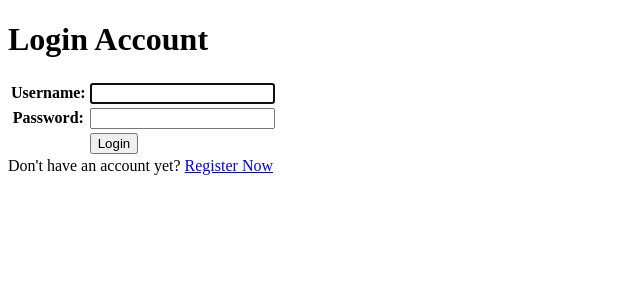
After one commit to ayshialafleur/football-shop, a Django app: page /login/ in a window 1280 px wide. The commit adds this page. Shown: the top 300 px of the page, without its empty margins (0-640 px from the left). Run offline with Django 5.2, Linux system fonts and the light colour scheme.

Commit message:
finished assignment 4

```diff
--- a/main/models.py
+++ b/main/models.py
@@ -1,7 +1,9 @@
 import uuid
 from django.db import models
+from django.contrib.auth.models import User
 
 class Product(models.Model):
+    user = models.ForeignKey(User, on_delete=models.CASCADE, null=True)
     CATEGORY_CHOICES = [
         ('jersey', 'Jersey'),
         ('boots', 'Football Boots'),
--- /dev/null
+++ b/main/templates/login.html
@@ -0,0 +1,32 @@
+{% extends 'base.html' %}
+
+{% block meta %}
+<title>Login</title>
+{% endblock meta %}
+
+{% block content %}
+<div class="login">
+  <h1>Login Account</h1>
+
+  <form method="POST" action="">
+    {% csrf_token %}
+    <table>
+      {{ form.as_table }}
+      <tr>
+        <td></td>
+        <td><input class="btn login_btn" type="submit" value="Login" /></td>
+      </tr>
+    </table>
+  </form>
+
+  {% if messages %}
+  <ul>
+    {% for message in messages %}
+    <li>{{ message }}</li>
+    {% endfor %}
+  </ul>
+  {% endif %} Don't have an account yet?
+  <a href="{% url 'main:register' %}">Register Now</a>
+</div>
+
+{% endblock content %}
--- a/main/templates/product_detail.html
+++ b/main/templates/product_detail.html
@@ -13,4 +13,10 @@
 
 <p>{{ product.description }}</p>
 
+{% if product.user %}
+    <p>Seller: {{ product.user.username }}</p>
+{% else %}
+    <p>Seller: Anonymous</p>
+{% endif %}
+
 {% endblock content %}
--- a/main/urls.py
+++ b/main/urls.py
@@ -1,5 +1,5 @@
 from django.urls import path
-from main.views import show_main, create_product, show_product, show_xml, show_json, show_xml_by_id, show_json_by_id
+from main.views import show_main, create_product, show_product, show_xml, show_json, show_xml_by_id, show_json_by_id, register, login_user, logout_user
 
 app_name = 'main'
 
@@ -11,4 +11,7 @@ urlpatterns = [
     path('json/', show_json, name='show_json'),
     path('xml/<uuid:product_id>/', show_xml_by_id, name='show_xml_by_id'),
     path('json/<uuid:product_id>/', show_json_by_id, name='show_json_by_id'),
+    path('register/', register, name='register'),
+    path('login/', login_user, name='login'),
+    path('logout/', logout_user, name='logout'),
 ]
--- a/main/views.py
+++ b/main/views.py
@@ -1,16 +1,29 @@
+import datetime
+from django.urls import reverse
 from django.shortcuts import render, redirect, get_object_or_404
 from main.forms import ProductForm
 from main.models import Product
-from django.http import HttpResponse
+from django.http import HttpResponse, HttpResponseRedirect
 from django.core import serializers
+from django.contrib.auth.forms import UserCreationForm, AuthenticationForm
+from django.contrib.auth import authenticate, login, logout
+from django.contrib.auth.decorators import login_required
+from django.contrib import messages
 
+@login_required(login_url='/login')
 def show_main(request):
-    product_list = Product.objects.all()
+    filter_type = request.GET.get("filter", "all")
+
+    if filter_type == "all":
+        product_list = Product.objects.all()
+    else:
+        product_list = Product.objects.filter(user=request.user)
 
     context = {
         'name': 'Ayshia La Fleur Felizia',
         'class': 'KKI',
-        'product_list': product_list
+        'product_list': product_list,
+        'last_login': request.COOKIES.get('last_login', 'Never')
     }
 
     return render(request, "main.html", context)
@@ -18,13 +31,18 @@ def show_main(request):
 def create_product(request):
     form = ProductForm(request.POST or None)
 
-    if form.is_valid() and request.method == "POST":
-        form.save()
+    if form.is_valid() and request.method == 'POST':
+        product_entry = form.save(commit = False)
+        product_entry.user = request.user
+        product_entry.save()
         return redirect('main:show_main')
 
-    context = {'form': form}
+    context = {
+        'form': form
+    }
     return render(request, "create_product.html", context)
 
+@login_required(login_url='/login')
 def show_product(request, id):
     product = get_object_or_404(Product, pk=id)
 
@@ -59,3 +77,37 @@ def show_json_by_id(request, product_id):
         return HttpResponse(json_data, content_type="application/json")
     except Product.DoesNotExist:
         return HttpResponse(status=404)
+
+def register(request):
+    form = UserCreationForm()
+
+    if request.method == "POST":
+        form = UserCreationForm(request.POST)
+        if form.is_valid():
+            form.save()
+            messages.success(request, 'Your account has been successfully created!')
+            return redirect('main:login')
+    context = {'form':form}
+    return render(request, 'register.html', context)
+
+def login_user(request):
+   if request.method == 'POST':
+        form = AuthenticationForm(data=request.POST)
+
+        if form.is_valid():
+            user = form.get_user()
+            login(request, user)
+            response = HttpResponseRedirect(reverse("main:show_main"))
+            response.set_cookie('last_login', str(datetime.datetime.now()))
+            return response
+
+   else:
+        form = AuthenticationForm(request)
+   context = {'form': form}
+   return render(request, 'login.html', context)
+
+def logout_user(request):
+    logout(request)
+    response = HttpResponseRedirect(reverse('main:login'))
+    response.delete_cookie('last_login')
+    return response
```
Also changed, not shown: main/templates/main.html (+15 -1 lines), main/templates/register.html (added, +32 -0 lines), README.md, main/migrations/0002_product_user.py (added).
